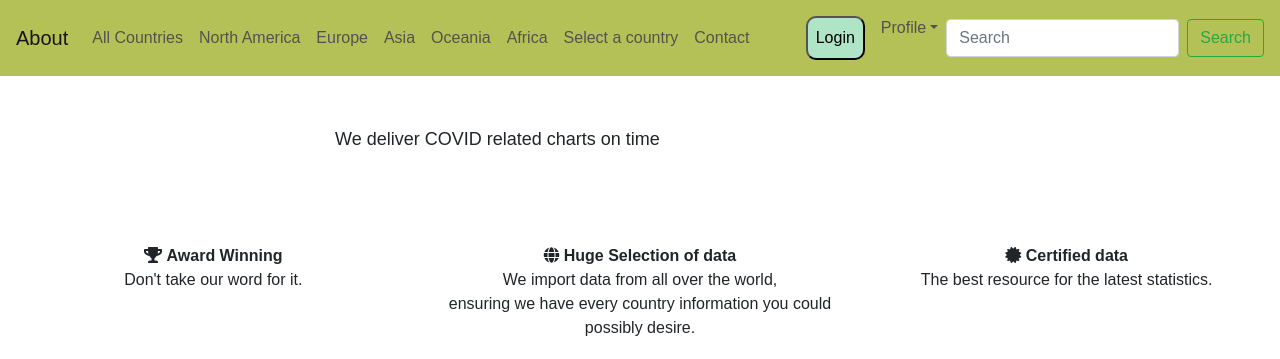
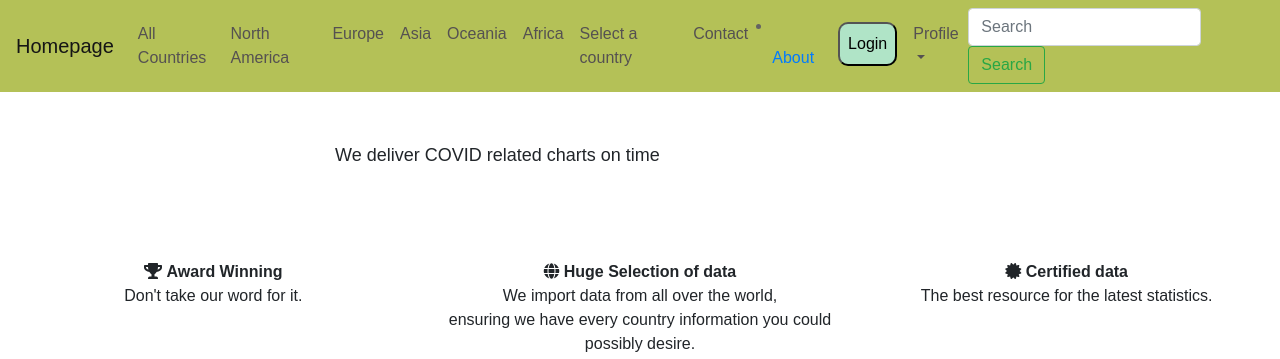
Before and after one commit to jagaamaae/hb-project, a Flask app: page / in a window 1280 px wide. Shown: the top 359 px of the page. Run offline with Flask 2, Linux system fonts and the light colour scheme; some libraries are stand-ins or nearby versions.

Commit message:
navbar styled

```diff
--- a/static/styles.css
+++ b/static/styles.css
@@ -20,7 +20,6 @@ fieldset {
 .prime-circle {
   color: white;
   border-radius: 50%;
-  box-shadow: 3px 3px 10px #666;
   width: 3em;
   padding: 1em 0;
   text-align: center;
--- a/templates/base.html
+++ b/templates/base.html
@@ -22,7 +22,7 @@
   <!-- Static navbar -->
   <nav class="navbar navbar-expand-lg navbar-dark">
 
-    <a id="all-countries" class="navbar-brand" href="/about">About</a>
+    <a id="all-countries" class="navbar-brand" href="/">Homepage</a>
 
     <!-- Make navbar toggleable for small devices -->
     <button class="navbar-toggler" type="button" data-toggle="collapse" data-target="#navbarSupportedContent" aria-controls="navbarSupportedContent" aria-expanded="false" aria-label="Toggle navigation">
@@ -59,6 +59,10 @@
           <a class="nav-link" href="/contact">Contact</a>
         </li>
       </ul>
+      <li class="nav-item">
+        <a class="nav-link" href="/about">About</a>
+      </li>
+    </ul>
 
       <ul class="navbar-nav ml-auto">
         <li class="nav-item">
```
